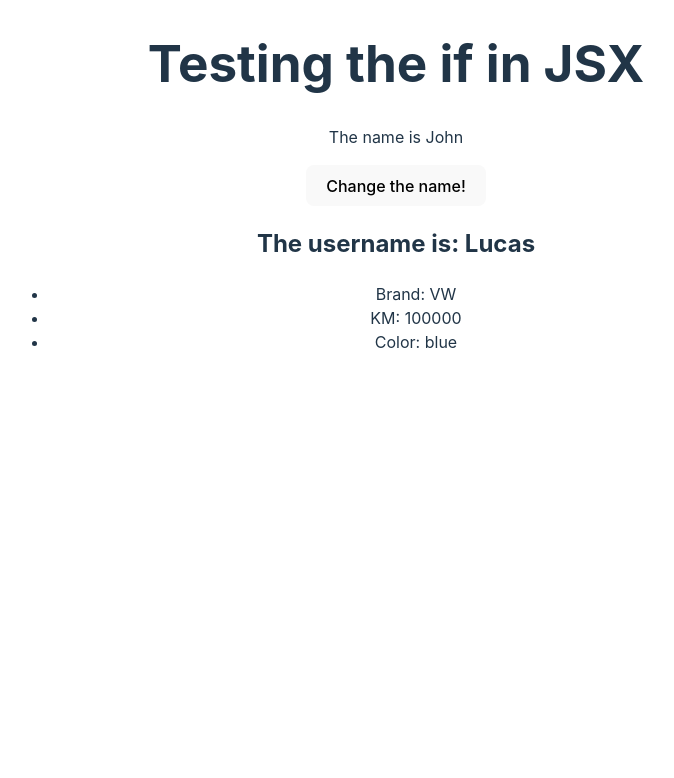
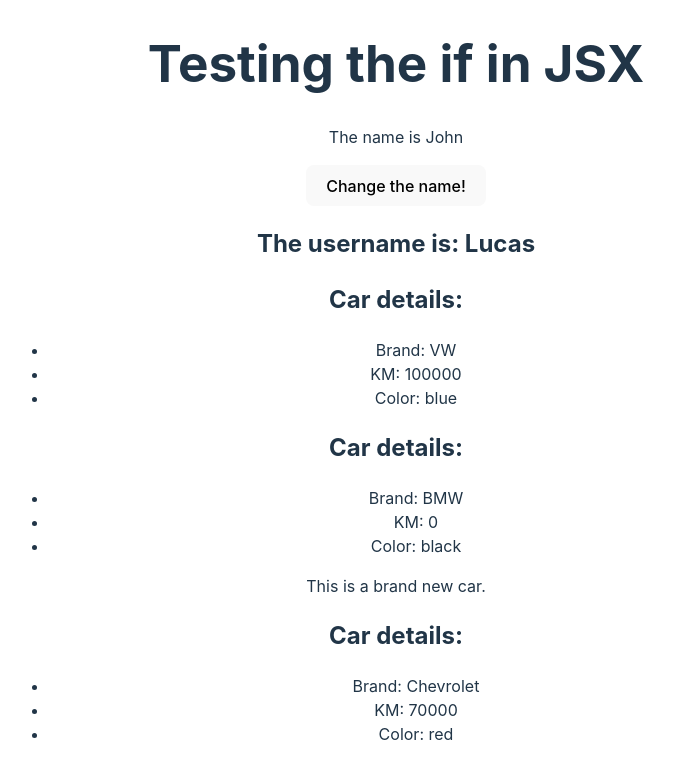
Before and after one commit to Lucas31394/React-Udemy, a React (Vite) app in the folder 3_advancingInReact/: page / in a window 1280 px wide. Shown: the part 1687-2465 px from the top of the page, without its empty margins (244-918 px from the left). Built offline with nearby package versions, Linux system fonts and the light colour scheme.

Commit message:
reusing existing components

```diff
--- a/3_advancingInReact/src/App.jsx
+++ b/3_advancingInReact/src/App.jsx
@@ -32,7 +32,10 @@ function App() {
         {/*props*/}
         <ShowUsername user={username}/>
         {/*destructuring*/}
-        <CarDetails brand="VW" km={100000} color="blue"/>
+        <CarDetails brand="VW" km={100000} color="blue" newCar={false}/>
+        {/*reusing components*/}
+        <CarDetails brand="BMW" km={0} color="black" newCar={true}/>
+        <CarDetails brand="Chevrolet" km={70000} color="red" newCar={false}/>
       </div>
     </>
   )
--- a/3_advancingInReact/src/components/CarDetails.jsx
+++ b/3_advancingInReact/src/components/CarDetails.jsx
@@ -1,13 +1,15 @@
 import React from 'react'
 
-const CarDetails = ({brand, km, color}) => {
+const CarDetails = ({brand, km, color, newCar}) => {
   return (
     <div>
+        <h2>Car details:</h2>
         <ul>
             <li>Brand: {brand}</li>
             <li>KM: {km}</li>
             <li>Color: {color}</li>
         </ul>
+        {newCar && <p>This is a brand new car.</p>}
     </div>
   )
 }
```
